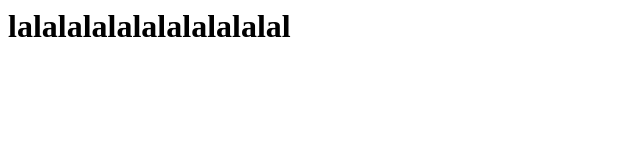
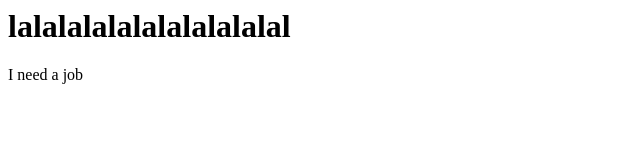
Before and after one commit to AQSA-964/localrepo, a plain HTML site: page index.html in a window 1280 px wide. Shown: the full height of the page, 0-640 px from the left. Drawn offline with Linux system fonts and the light colour scheme.

Commit message:
Add para

```diff
--- a/index.html
+++ b/index.html
@@ -1 +1,2 @@
 <h1>lalalalalalalalalalalal</h1>
+<p>I need a job</p>
```
